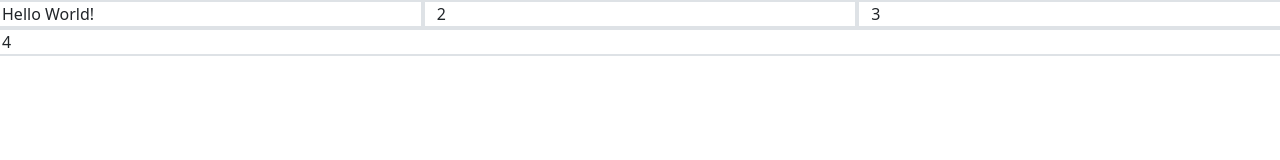
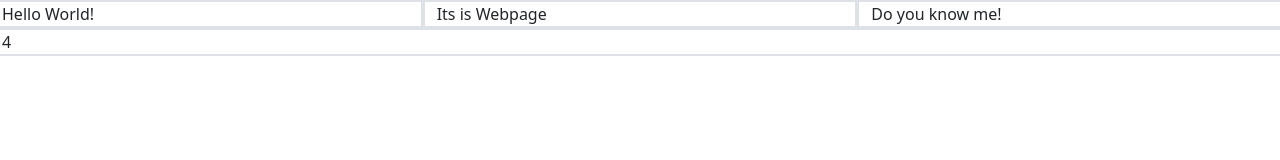
Before and after one commit to SardarWahab/Bootstrap-Project, a plain HTML site: page resp.html in a window 1280 px wide. Drawn offline with Linux system fonts and the light colour scheme.

Commit message:
`Update resp.html: replace two divs with new content`

```diff
--- a/resp.html
+++ b/resp.html
@@ -9,8 +9,8 @@
 <body>
     <div class="row">
         <div class="col-3 col-lg-12 col-xl-4 border border-2">Hello World!</div>
-        <div class="col-3  col-lg-4  border border-2">2</div>
-        <div class="col-3 col-lg-4 border border-2">3</div>
+        <div class="col-3  col-lg-4  border border-2">Its is Webpage</div>
+        <div class="col-3 col-lg-4 border border-2">Do you know me!</div>
         <div class="col-3 col-lg-4 col-xl-12 border border-2">4</div>
     </div>
 </body>
```
